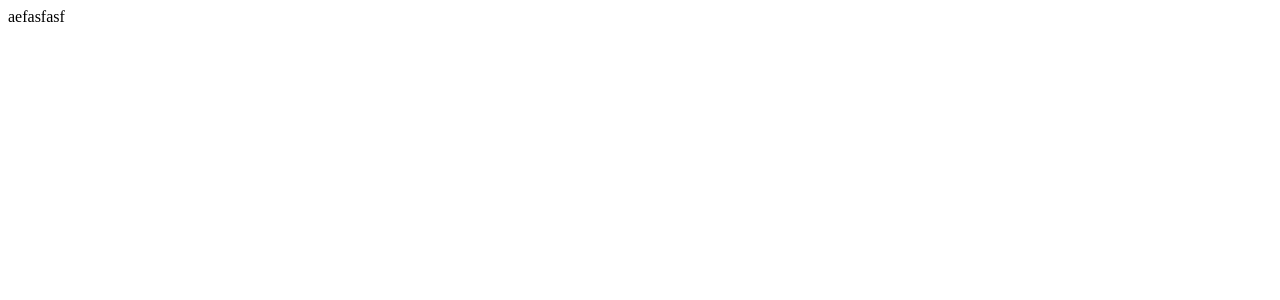
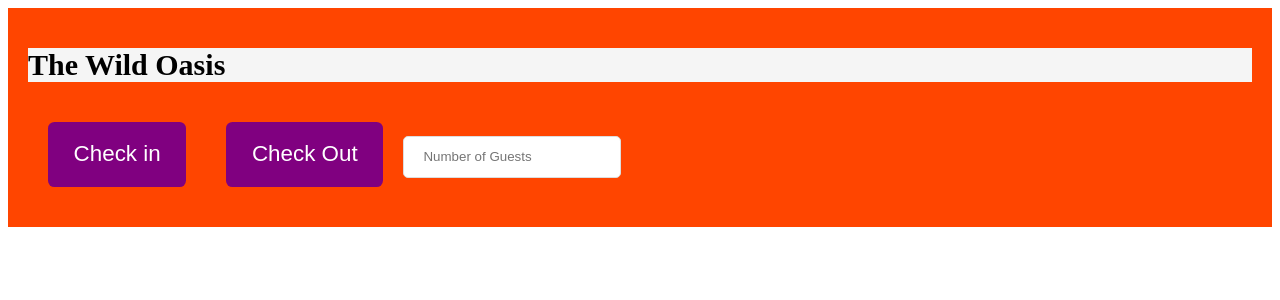
Before and after one commit to fatihsahin291/Wild-Oasis, a React (Vite) app: page / in a window 1280 px wide. Shown: the top 300 px of the page. Built offline with nearby package versions, Linux system fonts and the light colour scheme.

Commit message:
implementing styled components

```diff
--- a/package.json
+++ b/package.json
@@ -11,7 +11,8 @@
 	},
 	"dependencies": {
 		"react": "^18.2.0",
-		"react-dom": "^18.2.0"
+		"react-dom": "^18.2.0",
+		"styled-components": "^6.1.1"
 	},
 	"devDependencies": {
 		"@types/react": "^18.2.15",
--- a/src/App.jsx
+++ b/src/App.jsx
@@ -1,5 +1,50 @@
+import styled from "styled-components";
+
+const H1 = styled.h1`
+	font-size: 30px;
+	font-weight: 600;
+	background-color: #f5f5f5;
+`;
+
+const Button = styled.button`
+	font-size: 1.4rem;
+	padding: 1.2rem 1.6rem;
+	font-weight: 500;
+	border: none;
+	border-radius: 0.4rem;
+	background-color: purple;
+	color: white;
+	margin: 20px;
+	cursor: pointer;
+`;
+
+const Input = styled.input`
+	padding: 0.8rem 1.2rem;
+	border: 1px solid #ddd;
+	border-radius: 5px;
+`;
+
+const StyledApp = styled.main`
+	background-color: orangered;
+	padding: 20px;
+`;
+
 function App() {
-	return <div>aefasfasf</div>;
+	return (
+		<StyledApp>
+			<H1>The Wild Oasis</H1>
+			<Button onClick={() => alert("Check In")}>
+				Check in
+			</Button>
+			<Button onClick={() => alert("Check Out")}>
+				Check Out
+			</Button>
+			<Input
+				type="number"
+				placeholder="Number of Guests"
+			/>
+		</StyledApp>
+	);
 }
 
 export default App;
```
Also changed, not shown: 1 other file (tests, documents, lock files or other folders).
